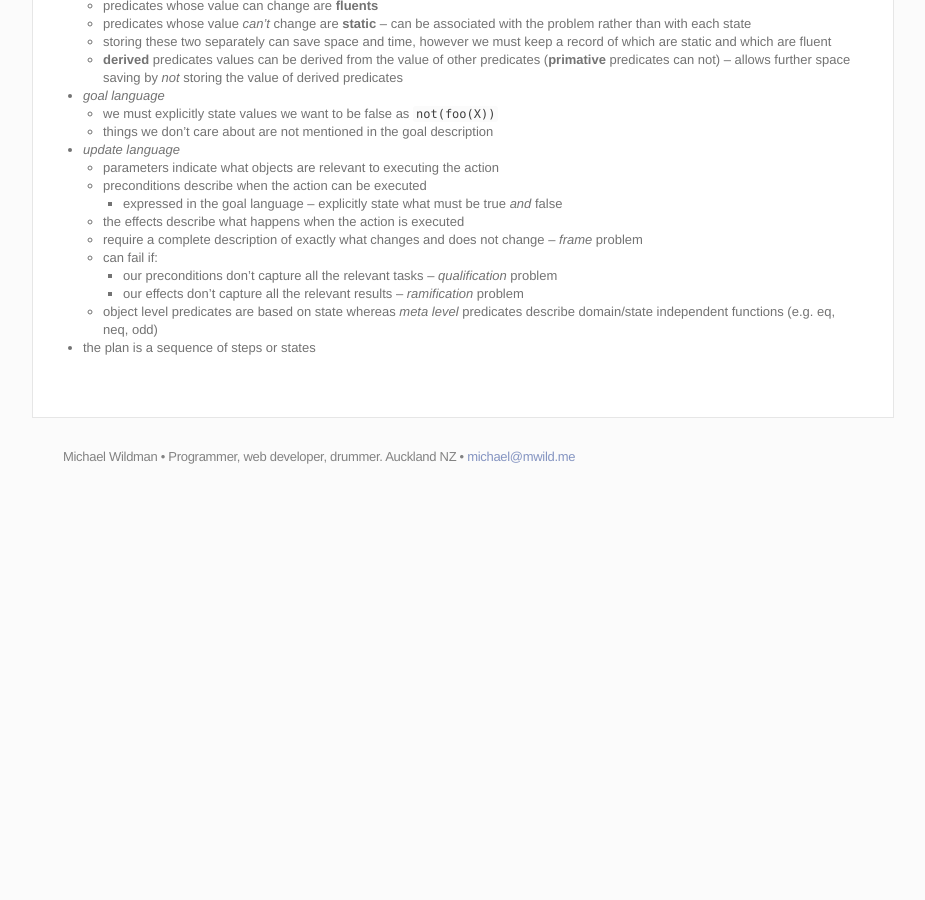
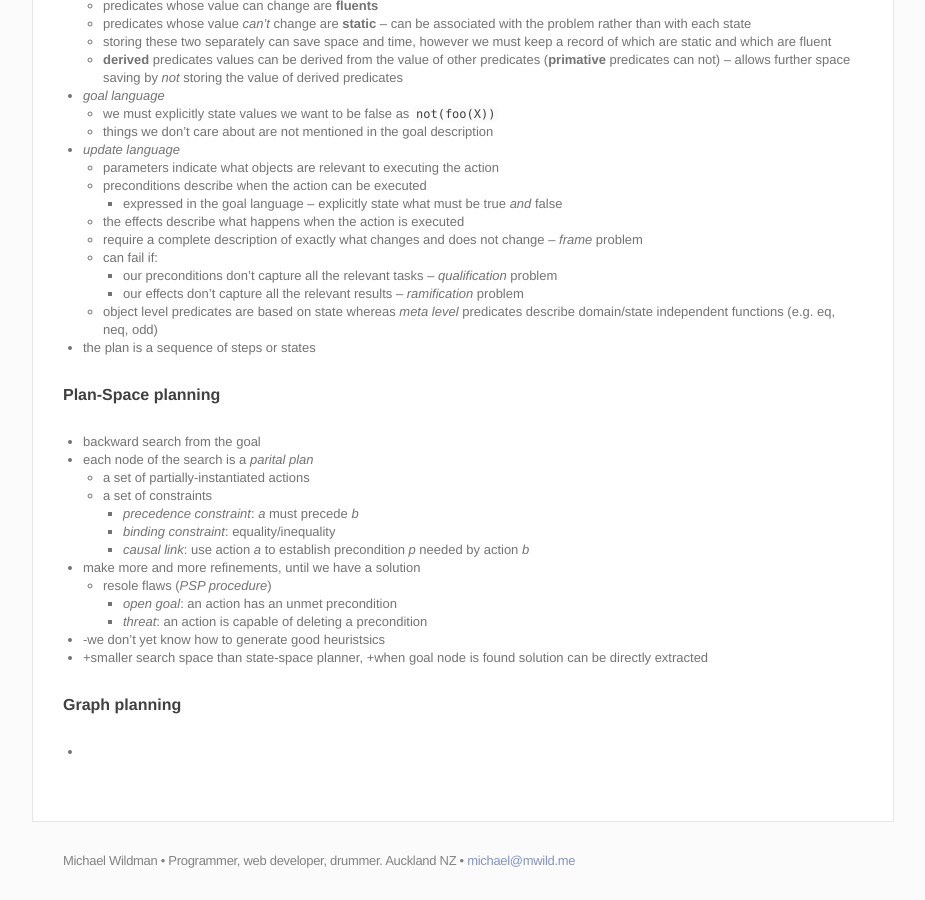
Before and after one commit to m-wild/mwild.me_archive, a Jekyll site: the page built from _posts/uni/2014-08-21-cs367-notes.md, in a window 1280 px wide and 900 px high, scrolled down 6259 px. Shown: the whole window, without its empty margins (177-1102 px from the left). Built offline with Jekyll 4.4.1, drawn with Linux system fonts in a browser that asks for light colours; Markdown is read by kramdown in place of the engine named in the settings; before the commit the page ends 6755 px from its top, so only the background shows below that.

Commit message:
cs367 updates

```diff
--- a/_posts/uni/2014-08-21-cs367-notes.md
+++ b/_posts/uni/2014-08-21-cs367-notes.md
@@ -286,3 +286,22 @@ good_mood(john) :- /** observation to explain **/
 		- our effects don't capture all the relevant results -- _ramification_ problem
 	- object level predicates are based on state whereas _meta level_ predicates describe domain/state independent functions (e.g. eq, neq, odd)
 - the plan is a sequence of steps or states
+
+####Plan-Space planning
+- backward search from the goal
+- each node of the search is a _parital plan_
+	- a set of partially-instantiated actions
+	- a set of constraints
+		- _precedence constraint_: _a_ must precede _b_
+		- _binding constraint_: equality/inequality
+		- _causal link_: use action _a_ to establish precondition _p_ needed by action _b_
+- make more and more refinements, until we have a solution
+	- resole flaws (_PSP procedure_)
+		- _open goal_: an action has an unmet precondition
+		- _threat_: an action is capable of deleting a precondition
+- -we don't yet know how to generate good heuristsics
+- +smaller search space than state-space planner, +when goal node is found solution can be directly extracted
+
+
+####Graph planning
+-
```
